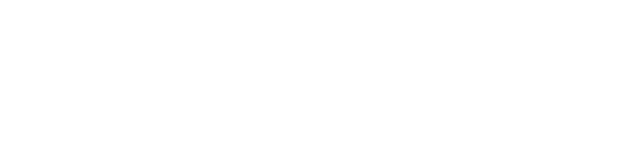
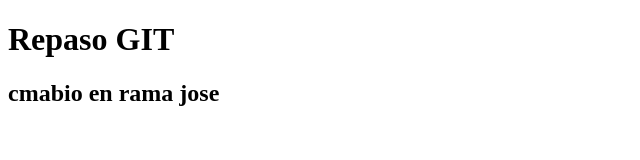
Before and after one commit to JoseTorres82/clase4, a plain HTML site: page index.html in a window 1280 px wide. Shown: the whole page, without its empty margins (0-640 px from the left). Drawn offline with Linux system fonts and the light colour scheme.

Commit message:
primerCambioRamaJose

```diff
--- a/index.html
+++ b/index.html
@@ -4,14 +4,15 @@
     <meta charset="UTF-8">
     <meta http-equiv="X-UA-Compatible" content="IE=edge">
     <meta name="viewport" content="width=device-width, initial-scale=1.0">
-    <title>Repaso GIT</title>
+    <title>Clase 4</title>
 </head>
 <body>
     <header>
 
     </header>
     <main>
-
+        <h1>Repaso GIT</h1>
+        <h2>cmabio en rama jose</h2>
     </main>
     <footer>
 
```
